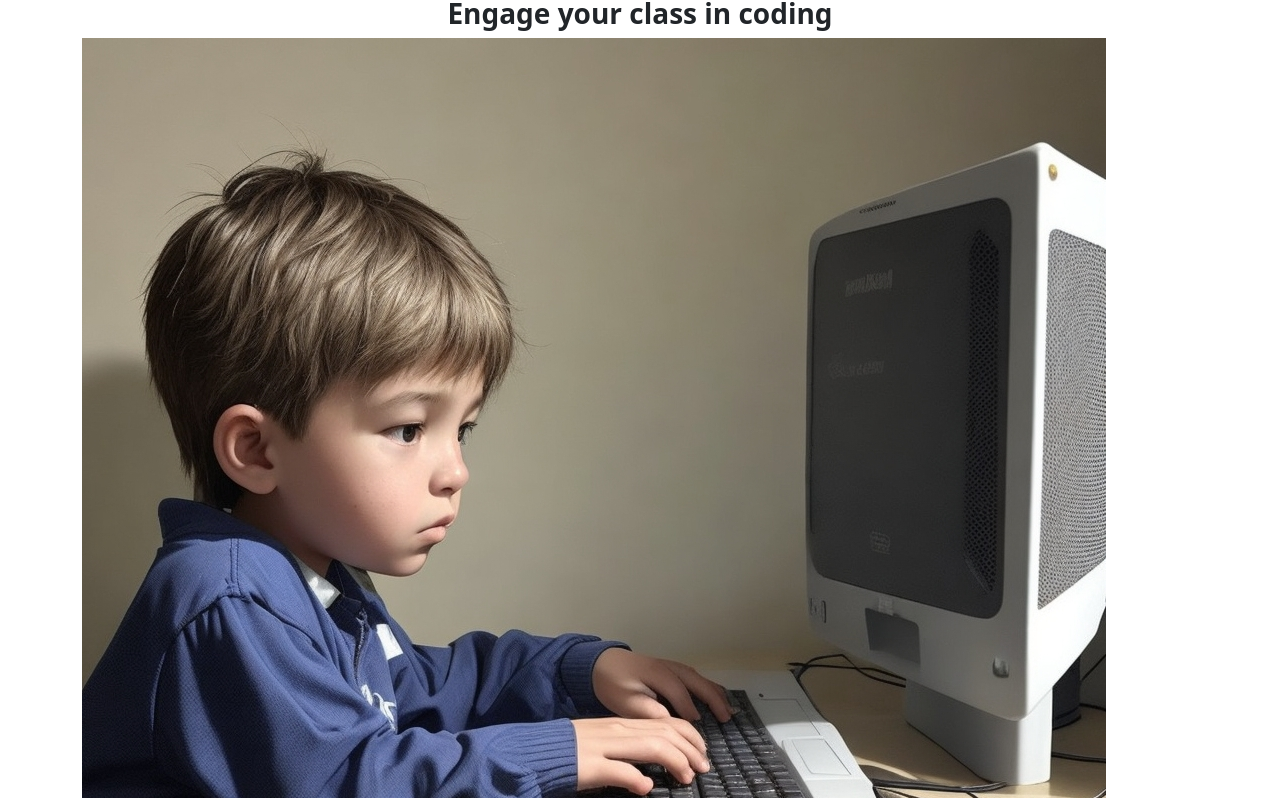
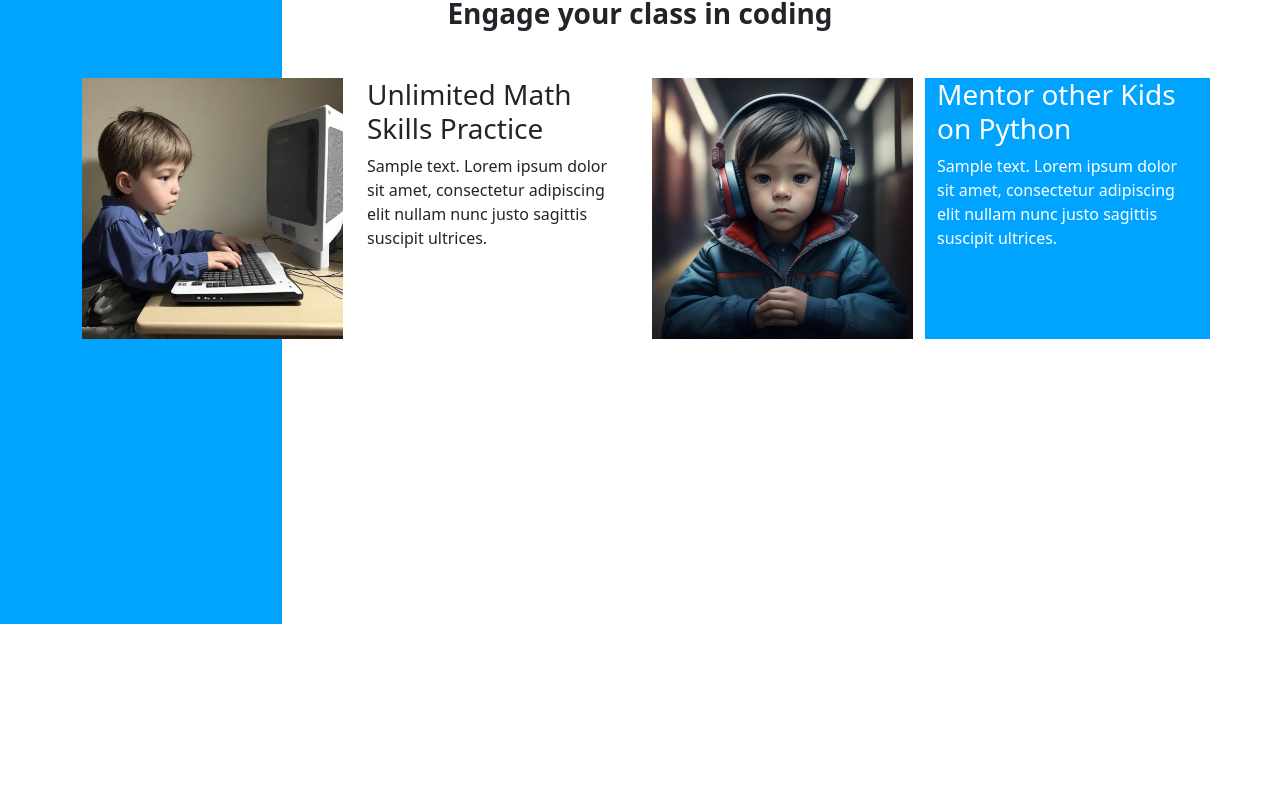
Before and after one commit to Endy1381/pyforkids, a website: page main.html in a window 1280 px wide. Shown: the part 176-974 px from the top of the page. After the commit the page ends 800 px from the top, so only its background shows below. Drawn offline with nearby package versions, Linux system fonts and the light colour scheme.

Commit message:
Add component for desctop
kinda, update in the future

```diff
--- a/css/style.css
+++ b/css/style.css
@@ -97,4 +97,8 @@ background: linear-gradient(43deg, rgba(0,164,255,1) 33%, rgba(255,255,255,1) 33
     .n {
         display: block;
     }
+    body {
+        background: rgb(0,164,255);
+        background: linear-gradient(90deg, rgba(0,164,255,1) 22%, rgba(255,255,255,1) 22%);
+    }
 }
--- a/main.html
+++ b/main.html
@@ -56,38 +56,36 @@
             <h1 style="font-weight: 900;">______</h1>
         </div>
         <!-- the h1 header bellow -->
-        <h3 class="text-center" style="font-weight: 700;">Engage your class in coding </h3>
+        <h3 class="text-center mb-5" style="font-weight: 700;">Engage your class in coding </h3>
 
         <!-- here is the main component. it has 2 container w/h is inside of one container. -->
         <div class="container">
             <div class="row">
                 <!--container1 -->
-                <div class="container">
+                <div class="container col-lg-6">
                     <div class="row">
                         <!-- img container -->
-                        <div class="img-con">
-                            <img src="assets/child1.jpg" alt="childq">
+                        <div class="img-con col-lg-6">
+                            <img src="assets/child1.jpg" alt="child">
                         </div>
                         <!-- content -->
-                        <div class="content">
+                        <div class="content col-lg-6 bg-white">
                             <h3>Unlimited Math Skills Practice</h3>
                             <p>Sample text. Lorem ipsum dolor sit amet, consectetur adipiscing elit nullam nunc justo sagittis suscipit ultrices.</p>
                         </div>
                     </div>
                 </div>
                 <!-- container2 -->
-                <div class="container">
-                    <div class="row" style="">
+                <div class="container col-lg-6">
+                    <div class="row text-white">
                         <!-- img container -->
-                        <div class="img-con">
+                        <div class="img-con col-lg-6">
                             <img src="assets/child2.jpg" alt="">
                         </div>
                         <!-- content -->
-                        <div>
-                            <div class="img-con" style="background: rgb(0,164,255);">
+                            <div class="img-con col-lg-6" style="background: rgb(0,164,255);">
                                 <h3>Mentor other Kids on Python</h3>
                                 <p>Sample text. Lorem ipsum dolor sit amet, consectetur adipiscing elit nullam nunc justo sagittis suscipit ultrices.</p>
-                            </div>
                         </div>
                     </div>
                 </div>
```
